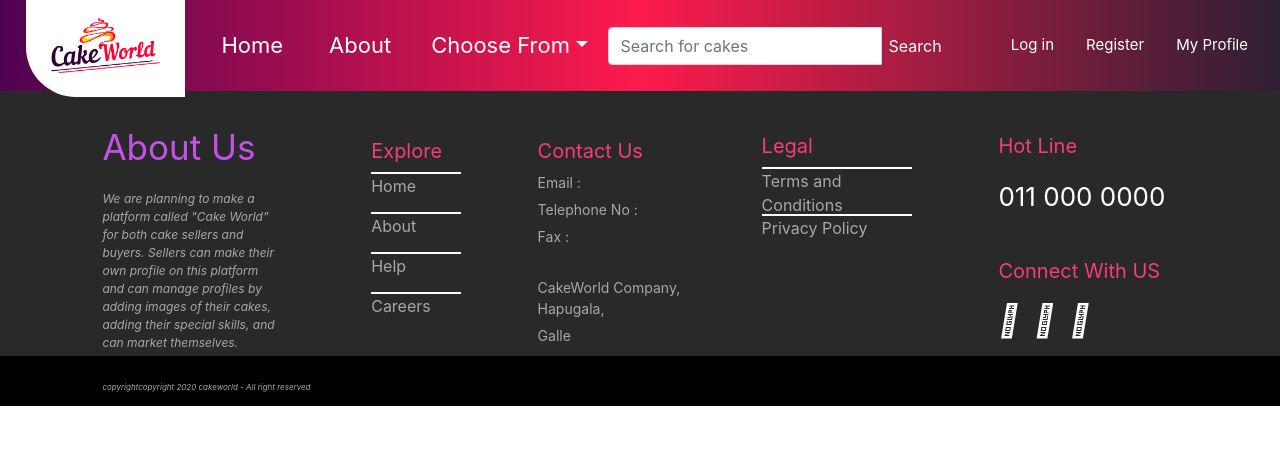
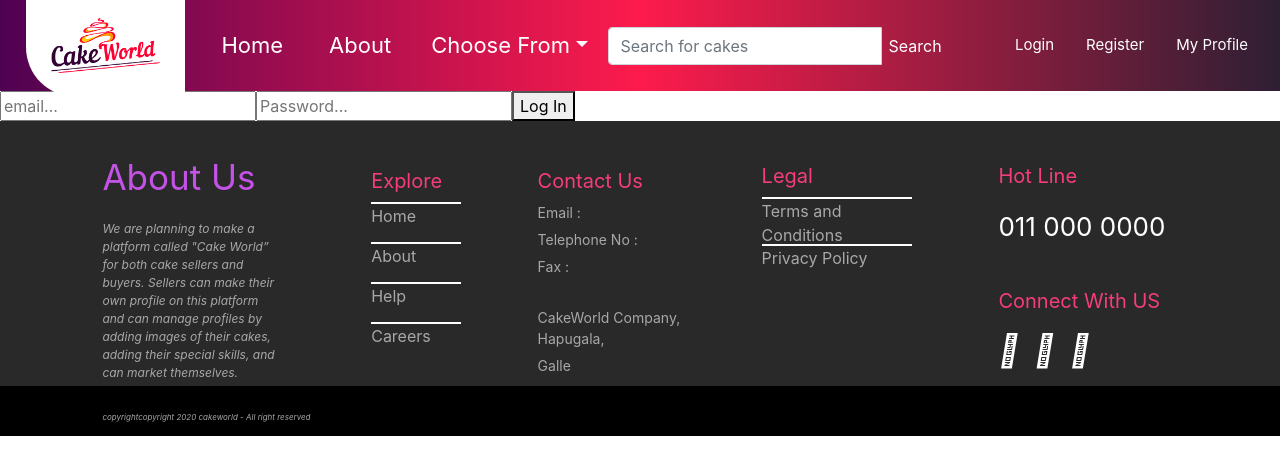
Before and after one commit to dumindack/Front_End, a React (Create React App) app: page /Login in a window 1280 px wide. Shown: the top 474 px of the page. Built offline with nearby package versions, Linux system fonts and the light colour scheme.

Commit message:
Update Login.js

```diff
--- a/src/App.js
+++ b/src/App.js
@@ -5,6 +5,8 @@ import { Route, BrowserRouter } from "react-router-dom";
 import Home from './components/Pages/Home';
 import Footer from '../src/components/Footer';
 import Privacy from './components/Pages/Privacy';
+import Login from './components/Login';
+
 
 
   class App extends Component{
@@ -15,11 +17,13 @@ import Privacy from './components/Pages/Privacy';
             <Navigationbar/>
               <div>
                 <Route exact path='/' component={Home}/>
+                <Route path='/Login' component={Login}/>
+
               </div>
           </div>
 
           <div>
-            <Route path="/Privacy">
+          <Route path="/Privacy">
               <Privacy/>
             </Route>
           </div>
--- /dev/null
+++ b/src/components/Login.js
@@ -0,0 +1,35 @@
+import React, { Component } from 'react'
+import App from '../App'
+
+
+
+class Login extends React.Component {
+    state={
+        email:'',
+        pwd:''
+    }
+
+    handleChange = (e) => {
+        const {name,value} = e.target
+        this.setState({[name]:value})
+    }
+
+    handleChange = (e) => {
+        e.preventDefault()
+    }
+    render(){
+        return(
+            <div>
+                <div>
+                 <form onSubmit = {this.handleSubmit}>
+                    <input type='email' name='email' placeholder='email...' required onChnage={this.handleChange} />
+                    <input type='Password' name='pwd' placeholder='Password...' required onChnage={this.handleChange}/>
+                    <button onSubmit={this.handleSubmit}>Log In</button>
+                 </form>
+                </div>
+            </div>
+        )
+    }
+}
+
+export default Login;
--- a/src/components/Navigationbar.js
+++ b/src/components/Navigationbar.js
@@ -58,7 +58,7 @@ return(
 
             <div class="topnav">
               <div class="topnav-right">
-                <a href="#">Log in</a>
+                <a href="/Login">Login</a>
                 <a href="/">Register</a>
                 <a href="#">My Profile</a>
               </div>
```
Also changed, not shown: 1 other file (tests, documents, lock files or other folders).
